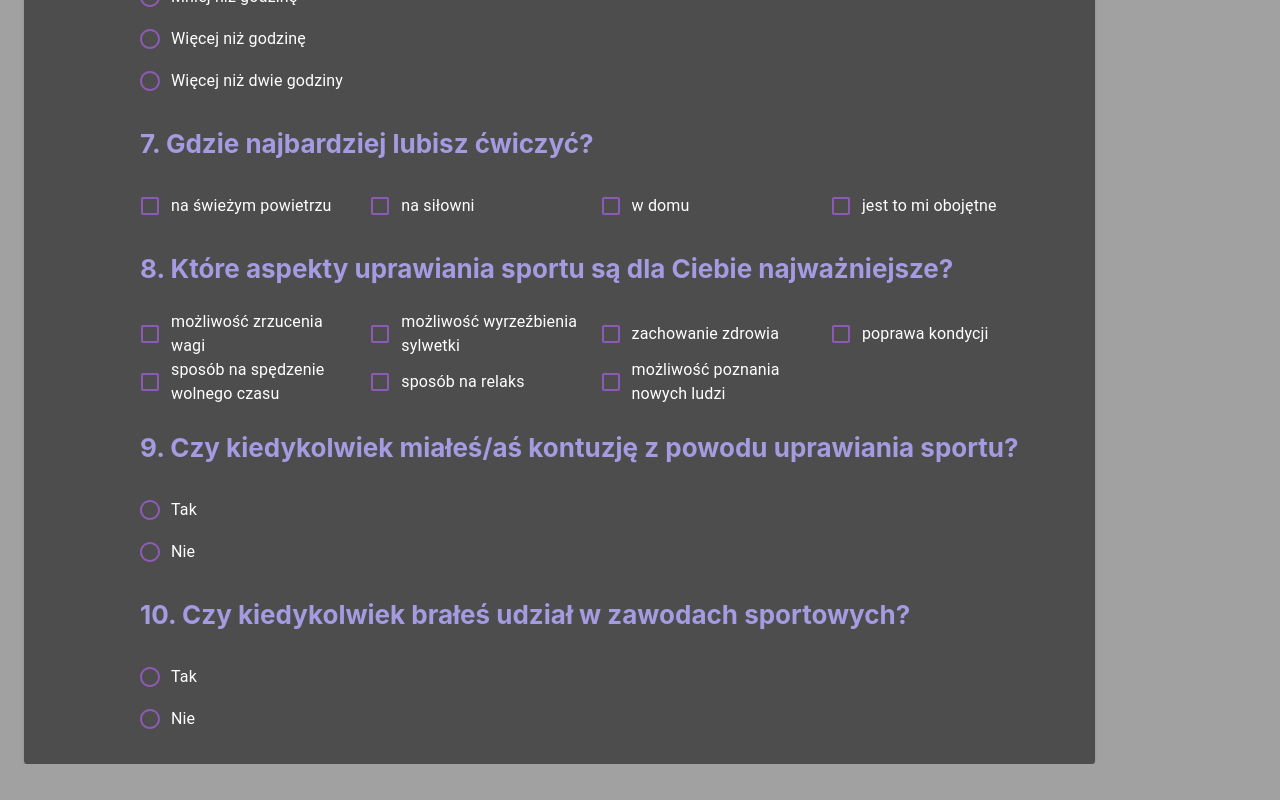
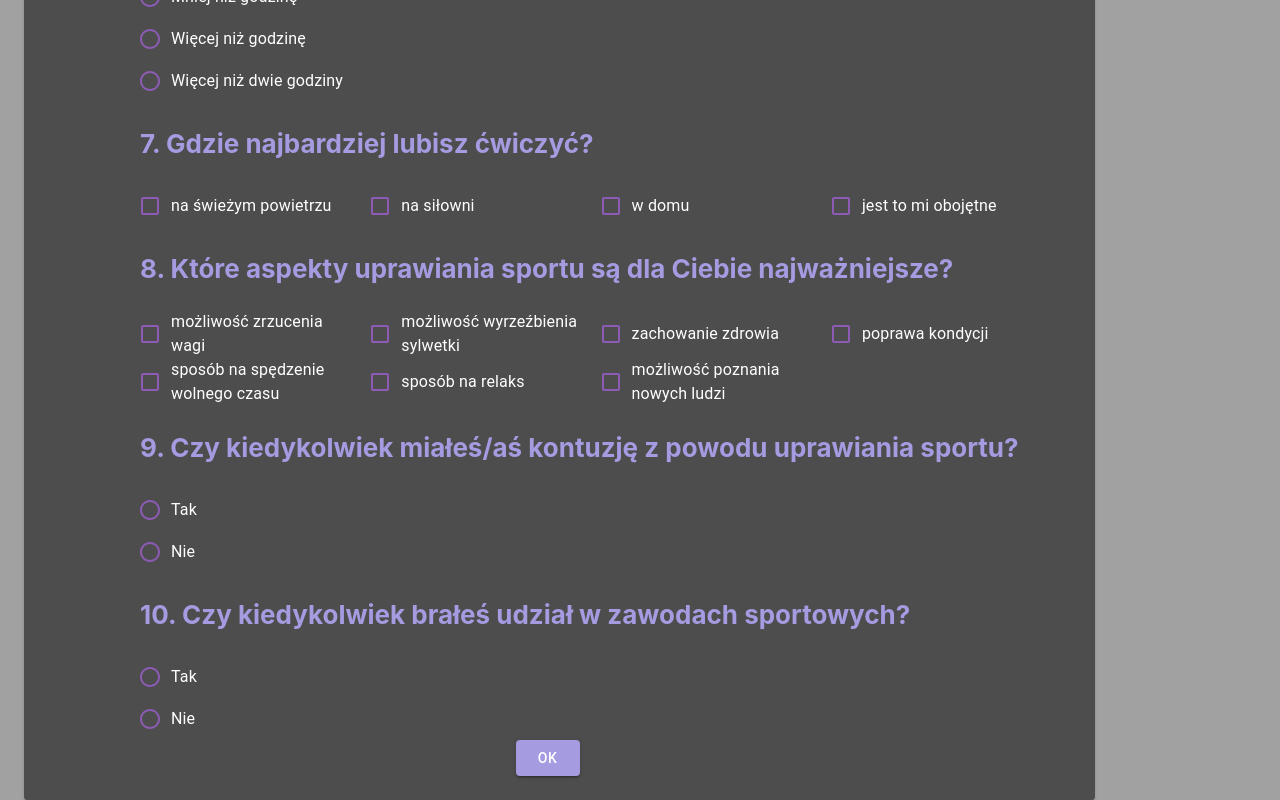
Before and after one commit to patrycjabrzeskot/form-app, a React (Create React App) app: page / in a window 1280 px wide. Shown: the part 1287-2087 px from the top of the page. Before the commit the page ends 2051 px from the top, so only its background shows below. Built offline with nearby package versions, Linux system fonts and the light colour scheme.

Commit message:
validation added

```diff
--- a/src/containers/FormContainer.tsx
+++ b/src/containers/FormContainer.tsx
@@ -1,10 +1,13 @@
 import { Card, CardContent, Container } from "@material-ui/core";
 import { ThemeContext } from "contexts/theme";
-import React, { useContext, useReducer } from "react";
+import React, { useContext, useReducer, useState } from "react";
 import Title from "../components/helpers/Title";
 import CheckBoxQuestion from "../components/inputs/CheckBox";
 import RadioQuestion from "../components/inputs/Radio";
 import TextFieldQuestion from "../components/inputs/TextField";
+import StyledButton from "../components/inputs/StyledButton";
+import { Formik, Form } from "formik";
+import * as Yup from "yup";
 
 const initialState = {
   gender: "",
@@ -37,7 +40,7 @@ function formReducer(prevState = initialState, action) {
     case formActionTypes.updateGender:
       return {
         ...prevState,
-        name: action.payload,
+        gender: action.payload,
       };
     case formActionTypes.updateAge:
       return {
@@ -113,6 +116,7 @@ function formReducer(prevState = initialState, action) {
 }
 const FormContainer: React.FC = () => {
   const theme = useContext(ThemeContext);
+
   const [
     {
       gender,
@@ -129,6 +133,25 @@ const FormContainer: React.FC = () => {
     dispach,
   ] = useReducer(formReducer, initialState);
 
+  const FormSchema = Yup.object().shape({
+    gender: Yup.string().required("To pole jest wymagane"),
+    age: Yup.string().required("To pole jest wymagane"),
+    isInterested: Yup.string().required("To pole jest wymagane"),
+    whichSport: Yup.array()
+      .required("To pole jest wymagane")
+      .min(2, "Zaznacz co najmniej jedną opcję"),
+    howOften: Yup.string().required("To pole jest wymagane"),
+    howLong: Yup.string().required("To pole jest wymagane"),
+    places: Yup.array()
+      .required("To pole jest wymagane")
+      .min(2, "Zaznacz co najmniej jedną opcję"),
+    mostImportant: Yup.array()
+      .required("To pole jest wymagane")
+      .min(2, "Zaznacz co najmniej jedną opcję"),
+    injury: Yup.string().required("To pole jest wymagane"),
+    competition: Yup.string().required("To pole jest wymagane"),
+  });
+
   return (
     <Container>
       <Card
@@ -137,7 +160,27 @@ const FormContainer: React.FC = () => {
       >
         <CardContent>
           <h3 style={{ color: theme.theme.text }}>Wypełnij krótką ankietę </h3>
-          <form noValidate autoComplete="off">
+          <Formik
+            enableReinitialize
+            initialValues={{
+              gender,
+              age,
+              isInterested,
+              whichSport,
+              howOften,
+              howLong,
+              places,
+              mostImportant,
+              injury,
+              competition,
+            }}
+            validationSchema={FormSchema}
+            onSubmit={(values) => {
+              console.log(values);
+            }}
+          >
+            {({ errors, touched }) => (
+              <Form>
                 <Title number={1} title="Zaznacz swoją płeć" />
                 <RadioQuestion
                   options={["Kobieta", "Mężczyzna"]}
@@ -149,6 +192,9 @@ const FormContainer: React.FC = () => {
                     })
                   }
                 />
+                {errors.gender && touched.gender ? (
+                  <div style={{ color: "red" }}>{errors.gender}</div>
+                ) : null}
                 <Title number={2} title="Ile masz lat?" />
                 <TextFieldQuestion
                   type="number"
@@ -161,6 +207,9 @@ const FormContainer: React.FC = () => {
                     })
                   }
                 />
+                {errors.age && touched.age ? (
+                  <div style={{ color: "red" }}>{errors.age}</div>
+                ) : null}
                 <Title number={3} title="Czy interesujesz się sportem?" />
                 <RadioQuestion
                   options={[
@@ -177,12 +226,14 @@ const FormContainer: React.FC = () => {
                     })
                   }
                 />
+                {errors.isInterested && touched.isInterested ? (
+                  <div style={{ color: "red" }}>{errors.isInterested}</div>
+                ) : null}
                 <Title
                   number={4}
                   title="Które z wymienionych sportów uprawiasz najczęściej?"
                 />
                 <CheckBoxQuestion
-              //whichSport
                   options={[
                     "piłka nożna",
                     "bieganie",
@@ -206,6 +257,9 @@ const FormContainer: React.FC = () => {
                     });
                   }}
                 />
+                {errors.whichSport && touched.whichSport ? (
+                  <div style={{ color: "red" }}>{errors.whichSport}</div>
+                ) : null}
                 <Title number={5} title="Jak często uprawiasz sport?" />
                 <RadioQuestion
                   options={[
@@ -223,7 +277,13 @@ const FormContainer: React.FC = () => {
                     })
                   }
                 />
-            <Title number={6} title="Ile średnio trwa Twój jeden trening?" />
+                {errors.howOften && touched.howOften ? (
+                  <div style={{ color: "red" }}>{errors.howOften}</div>
+                ) : null}
+                <Title
+                  number={6}
+                  title="Ile średnio trwa Twój jeden trening?"
+                />
                 <RadioQuestion
                   options={[
                     "Mniej niż 30 minut",
@@ -239,7 +299,9 @@ const FormContainer: React.FC = () => {
                     })
                   }
                 />
-
+                {errors.howLong && touched.howLong ? (
+                  <div style={{ color: "red" }}>{errors.howLong}</div>
+                ) : null}
                 <Title number={7} title="Gdzie najbardziej lubisz ćwiczyć?" />
                 <CheckBoxQuestion
                   options={[
@@ -257,6 +319,9 @@ const FormContainer: React.FC = () => {
                     });
                   }}
                 />
+                {errors.places && touched.places ? (
+                  <div style={{ color: "red" }}>{errors.places}</div>
+                ) : null}
                 <Title
                   number={8}
                   title="Które aspekty uprawiania sportu są dla Ciebie najważniejsze?"
@@ -280,6 +345,9 @@ const FormContainer: React.FC = () => {
                     });
                   }}
                 />
+                {errors.mostImportant && touched.mostImportant ? (
+                  <div style={{ color: "red" }}>{errors.mostImportant}</div>
+                ) : null}
                 <Title
                   number={9}
                   title="Czy kiedykolwiek miałeś/aś kontuzję z powodu uprawiania sportu?"
@@ -294,6 +362,9 @@ const FormContainer: React.FC = () => {
                     })
                   }
                 />
+                {errors.injury && touched.injury ? (
+                  <div style={{ color: "red" }}>{errors.injury}</div>
+                ) : null}
                 <Title
                   number={10}
                   title="Czy kiedykolwiek brałeś udział w zawodach sportowych?"
@@ -308,7 +379,21 @@ const FormContainer: React.FC = () => {
                     })
                   }
                 />
-          </form>
+                {errors.competition && touched.competition ? (
+                  <div style={{ color: "red" }}>{errors.competition}</div>
+                ) : null}
+                <div
+                  style={{
+                    justifyContent: "center",
+                    alignItems: "center",
+                    marginLeft: "40%",
+                  }}
+                >
+                  <StyledButton text="OK" />
+                </div>
+              </Form>
+            )}
+          </Formik>
         </CardContent>
       </Card>
     </Container>
```
Lines whose indentation alone changed are shown as unchanged.
